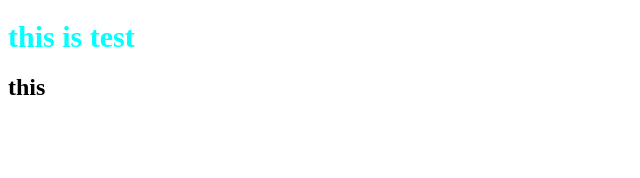
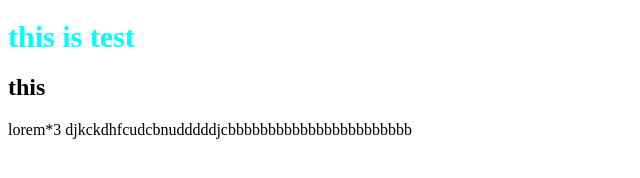
Before and after one commit to kimia-delpasand/test5, a plain HTML site: page index.html in a window 1280 px wide. Shown: the whole page, without its empty margins (0-640 px from the left). Drawn offline with Linux system fonts and the light colour scheme.

Commit message:
Update index.html

```diff
--- a/index.html
+++ b/index.html
@@ -10,5 +10,10 @@
 <body>
     <h1>this is test</h1>
     <h2>this</h2>
+    <p>
+        lorem*3
+        djkckdhfcudcbnudddddjcbbbbbbbbbbbbbbbbbbbbbbb
+    </p>
+
 </body>
 </html>
```
